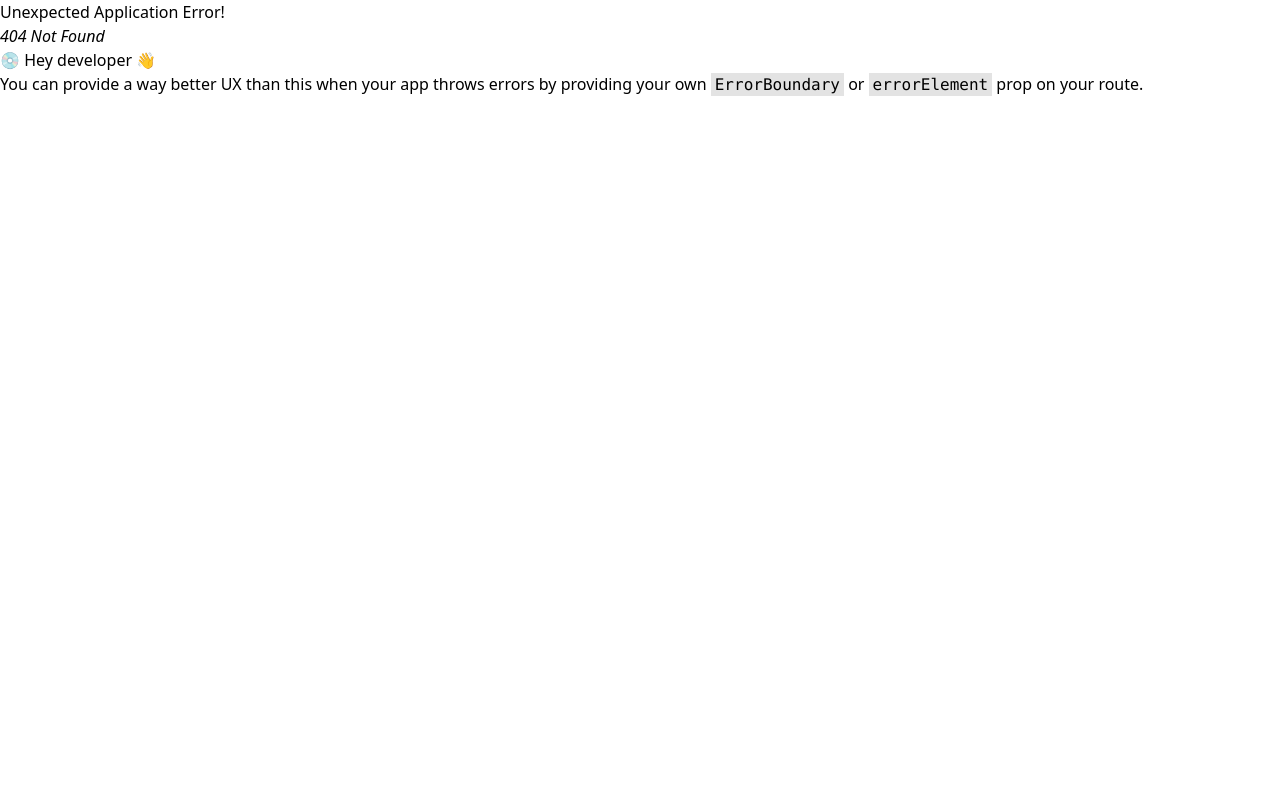
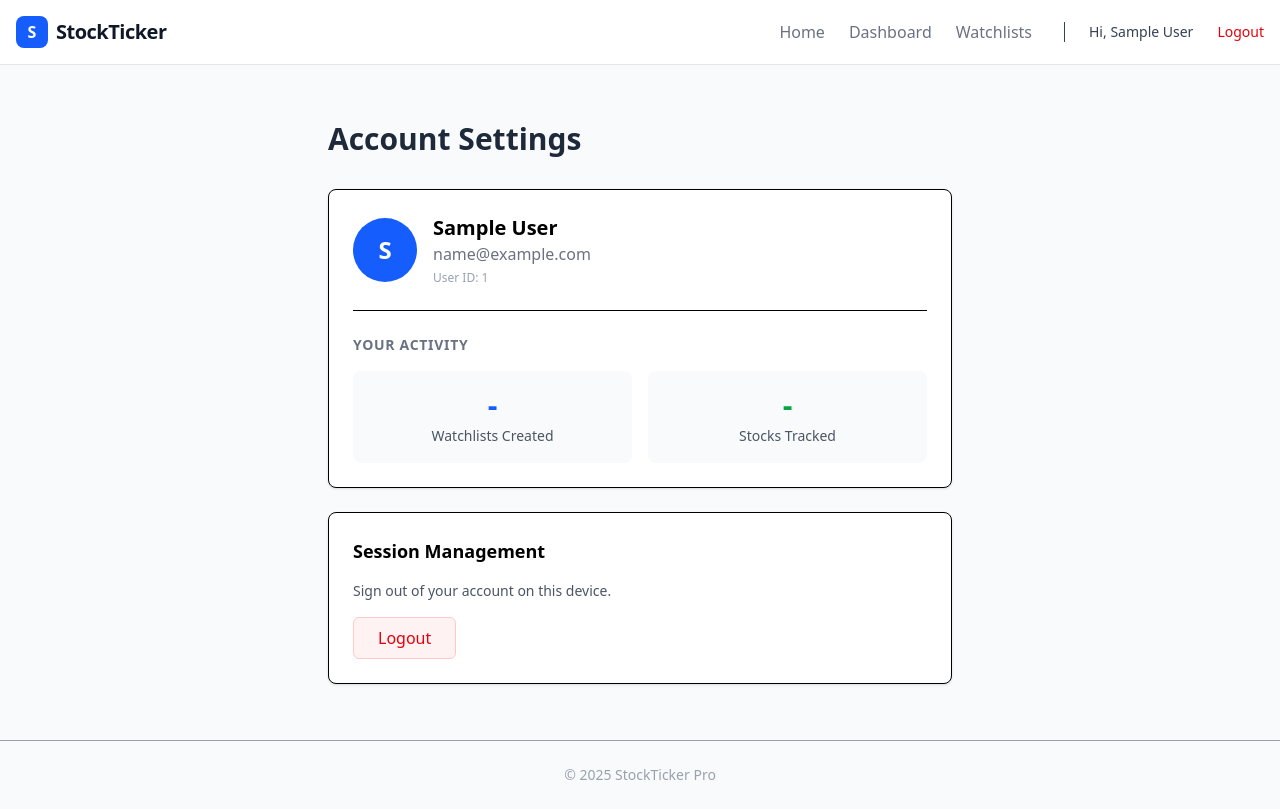
Before and after one commit to HarshRaj797864/stockTicker, a React (Vite) app in the folder client/: page /profile in a window 1280 px wide. Before the commit this address had no page. Built offline with nearby package versions, Linux system fonts and the light colour scheme; no server answers; sample sign-in values are in the browser's storage.

Commit message:
feat: Add user profile page

```diff
--- a/client/src/app/Router.jsx
+++ b/client/src/app/Router.jsx
@@ -9,6 +9,7 @@ import { RegisterPage } from "../pages/RegisterPage";
 import { DashboardPage } from "../pages/DashboardPage";
 import { WatchlistPage } from "../pages/WatchlistPage";
 import { StockDetailPage } from "../pages/StockDetailPage";
+import { ProfilePage } from "../pages/ProfilePage";
 
 const router = createBrowserRouter([
   {
@@ -43,6 +44,10 @@ const router = createBrowserRouter([
             path: "stocks/:ticker",
             element: <StockDetailPage />,
           },
+          {
+            path: "profile",
+            element: <ProfilePage />,
+          },
         ],
       },
     ],
--- /dev/null
+++ b/client/src/pages/ProfilePage.jsx
@@ -0,0 +1,78 @@
+import React from "react";
+import { useAuth } from "../app/AuthContext";
+import { useQuery } from "@tanstack/react-query";
+import { api } from "../shared/lib/api";
+
+const useWatchlistCount = () => {
+  return useQuery({
+    queryKey: ["watchlists"],
+    queryFn: async () => {
+      const res = await api.get("/watchlists");
+      return res.data;
+    },
+  });
+};
+
+export const ProfilePage = () => {
+  const { user, logout } = useAuth();
+  const { data: watchlists, isLoading } = useWatchlistCount();
+
+  const totalStocks =
+    watchlists?.reduce((acc, list) => acc + (list.stocks?.length || 0), 0) || 0;
+
+  return (
+    <div className="p-6 max-w-2xl mx-auto">
+      <h1 className="text-3xl font-bold mb-8 text-gray-800">
+        Account Settings
+      </h1>
+
+      <div className="bg-white rounded-lg shadow-sm border p-6 mb-6">
+        <div className="flex items-center gap-4 mb-6">
+          <div className="w-16 h-16 bg-blue-600 rounded-full flex items-center justify-center text-white text-2xl font-bold">
+            {user?.name?.[0]?.toUpperCase() || user?.email?.[0]?.toUpperCase()}
+          </div>
+          <div>
+            <h2 className="text-xl font-bold">{user?.name}</h2>
+            <p className="text-gray-500">{user?.email}</p>
+            <p className="text-xs text-gray-400 mt-1">
+              User ID: {user?.userId}
+            </p>
+          </div>
+        </div>
+
+        <div className="border-t pt-6">
+          <h3 className="text-sm font-semibold text-gray-500 uppercase tracking-wider mb-4">
+            Your Activity
+          </h3>
+          <div className="grid grid-cols-2 gap-4">
+            <div className="p-4 bg-gray-50 rounded-lg text-center">
+              <span className="block text-3xl font-bold text-blue-600">
+                {isLoading ? "-" : watchlists?.length || 0}
+              </span>
+              <span className="text-sm text-gray-600">Watchlists Created</span>
+            </div>
+            <div className="p-4 bg-gray-50 rounded-lg text-center">
+              <span className="block text-3xl font-bold text-green-600">
+                {isLoading ? "-" : totalStocks}
+              </span>
+              <span className="text-sm text-gray-600">Stocks Tracked</span>
+            </div>
+          </div>
+        </div>
+      </div>
+
+      <div className="bg-white rounded-lg shadow-sm border p-6">
+        <h3 className="text-lg font-semibold mb-4">Session Management</h3>
+        <p className="text-gray-600 text-sm mb-4">
+          Sign out of your account on this device.
+        </p>
+        <button
+          onClick={logout}
+          className="w-full sm:w-auto px-6 py-2 bg-red-50 text-red-600 border border-red-200 rounded-md hover:bg-red-100 font-medium transition"
+        >
+          Logout
+        </button>
+      </div>
+    </div>
+  );
+};
--- a/client/src/widgets/Navbar.jsx
+++ b/client/src/widgets/Navbar.jsx
@@ -31,19 +31,20 @@ export const Navbar = () => {
 
           {user ? (
             <>
-
               <NavLink to="/dashboard" className={navLinkClass}>
                 Dashboard
               </NavLink>
-
 
               <NavLink to="/watchlists" className={navLinkClass}>
                 Watchlists
               </NavLink>
 
-              <span className="text-sm text-gray-700 hidden md:block border-l pl-6 ml-2">
+              <Link
+                to="/profile"
+                className="text-sm text-gray-700 hidden md:block border-l pl-6 ml-2 hover:text-blue-600 transition"
+              >
                 Hi, {user.name || user.email}
-              </span>
+              </Link>
               <button
                 onClick={logout}
                 className="text-sm font-medium text-red-600 hover:text-red-700"
```
